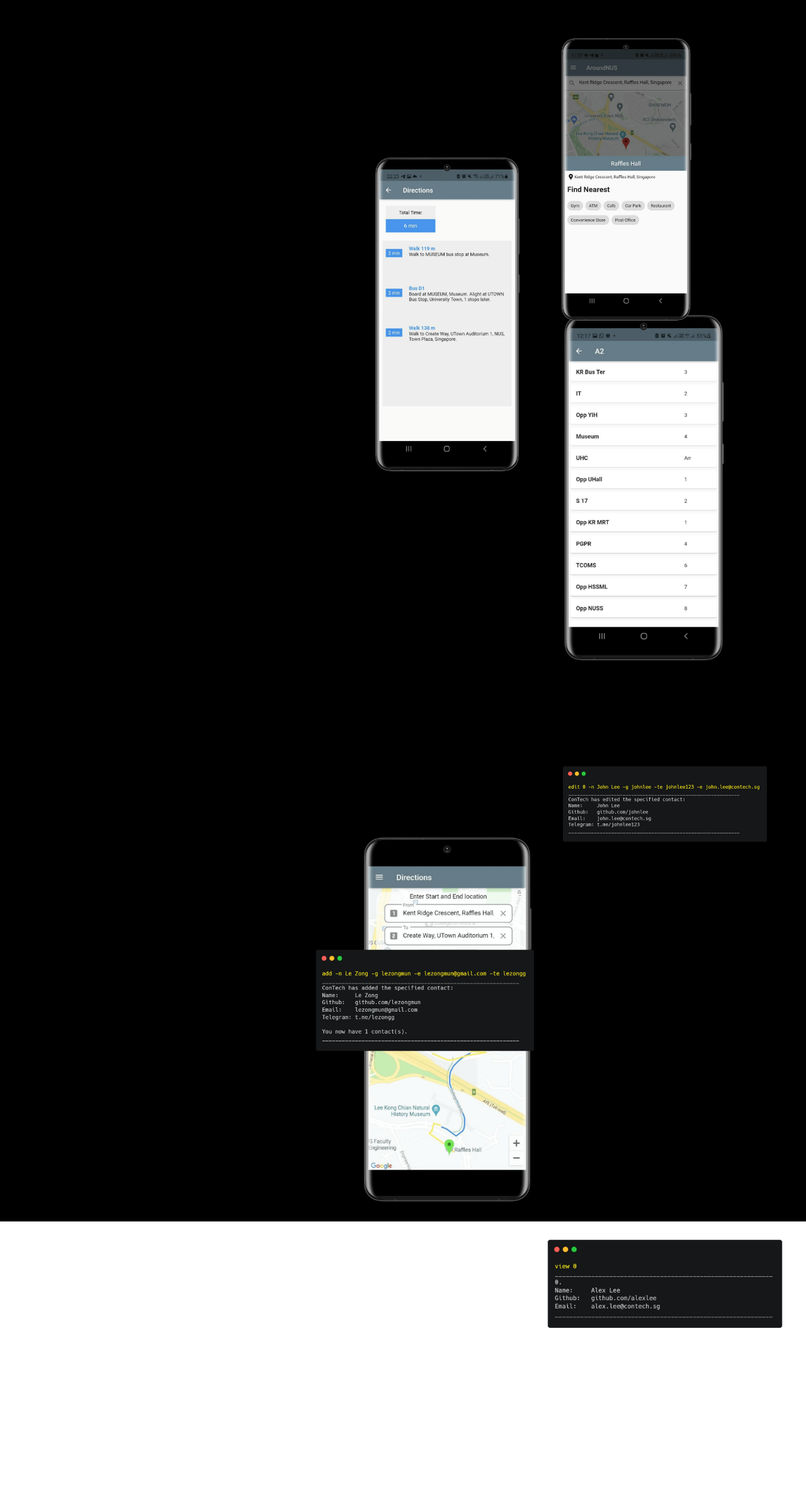
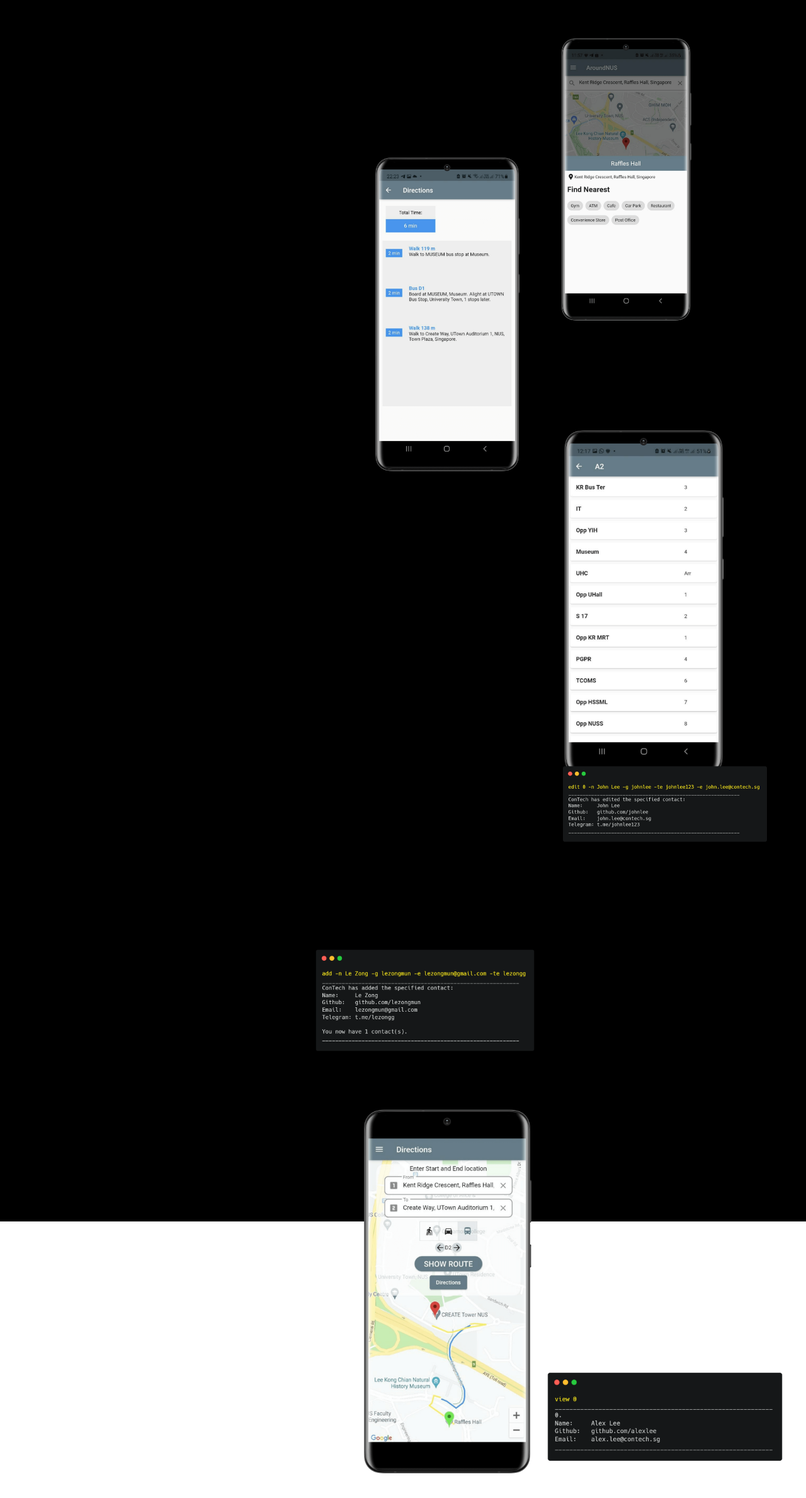
Before and after one commit to lezongmun/portfolio, a React (Create React App) app: page / in a window 1280 px wide. Shown: the part 4101-6479 px from the top of the page at 63% size. Built offline with nearby package versions, Linux system fonts and the light colour scheme; a web font is replaced by a local one.

Commit message:
Updated start and end for projects and navbar

```diff
--- a/src/components/Projects/Project_Images.jsx
+++ b/src/components/Projects/Project_Images.jsx
@@ -6,9 +6,9 @@ const ProjectImages = () => {
 
     useEffect(() => {
 
-        var divisor_1 = 8;
+        var divisor_1 = 7;
         var divisor_2 = 16;
-        var divisor_3 = 12;
+        var divisor_3 = 11;
         var divisor_4 = 20;
 
 
--- a/src/components/Projects/project_images.css
+++ b/src/components/Projects/project_images.css
@@ -30,6 +30,7 @@
     margin-top: 16%;
     height: 65%;
     background-position: left;
+    z-index: 4;
 }
 
 .image2 {
@@ -37,6 +38,7 @@
     position: absolute;
     height: 50%;
     margin-top: 90%;
+    z-index: 1;
 }
 
 .image3 {
@@ -45,6 +47,7 @@
     right: 0%;
     position: absolute;
     background-position: left;
+    z-index: 3;
   }
 
 .image4 {
@@ -53,6 +56,7 @@
     right: 0%;
     position: absolute;
     background-position: left;
+    z-index: 2;
 }
 
 
@@ -63,6 +67,7 @@
   height: 69%;
   width: 69%;
   background-position: left;
+  z-index: 3;
 }
 
 .cli_image2 {
@@ -71,6 +76,7 @@
   height: 50%;
   width: 65%;
   margin-top: 65%;
+  z-index: 1;
 }
 
 .cli_image3 {
@@ -80,6 +86,8 @@
   right: -14%;
   position: absolute;
   background-position: left;
+  z-index: 4;
+
 }
 
 .cli_image4 {
@@ -89,6 +97,8 @@
   right: -9%;
   position: absolute;
   background-position: left;
+  z-index: 2;
+
 }
 
 #aroundnus_img1 {
```
